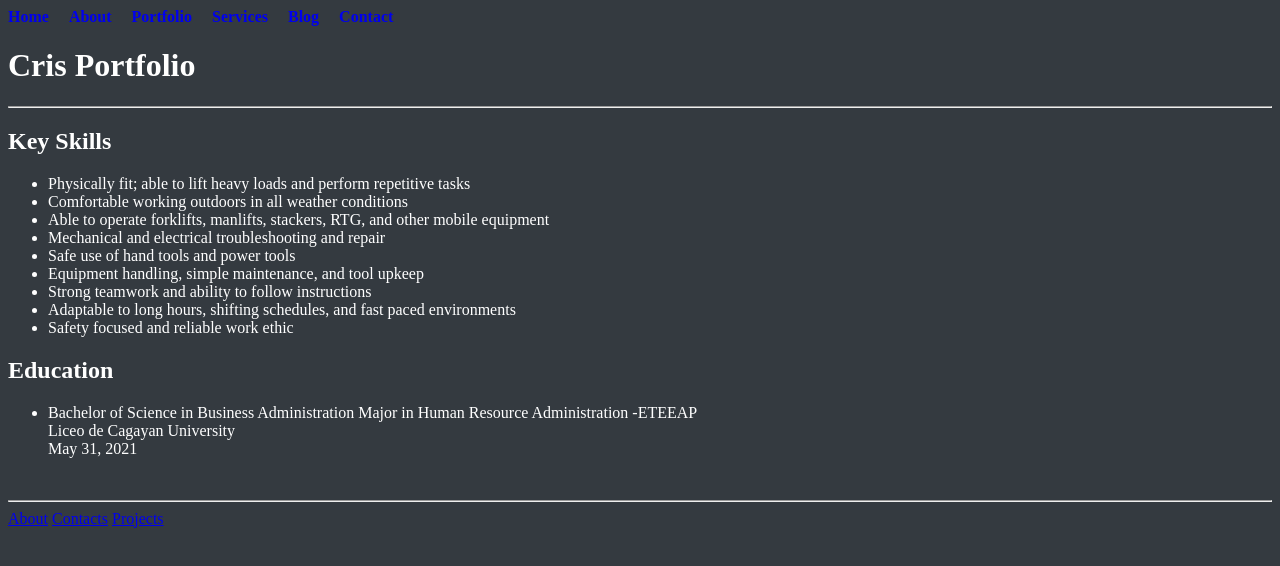
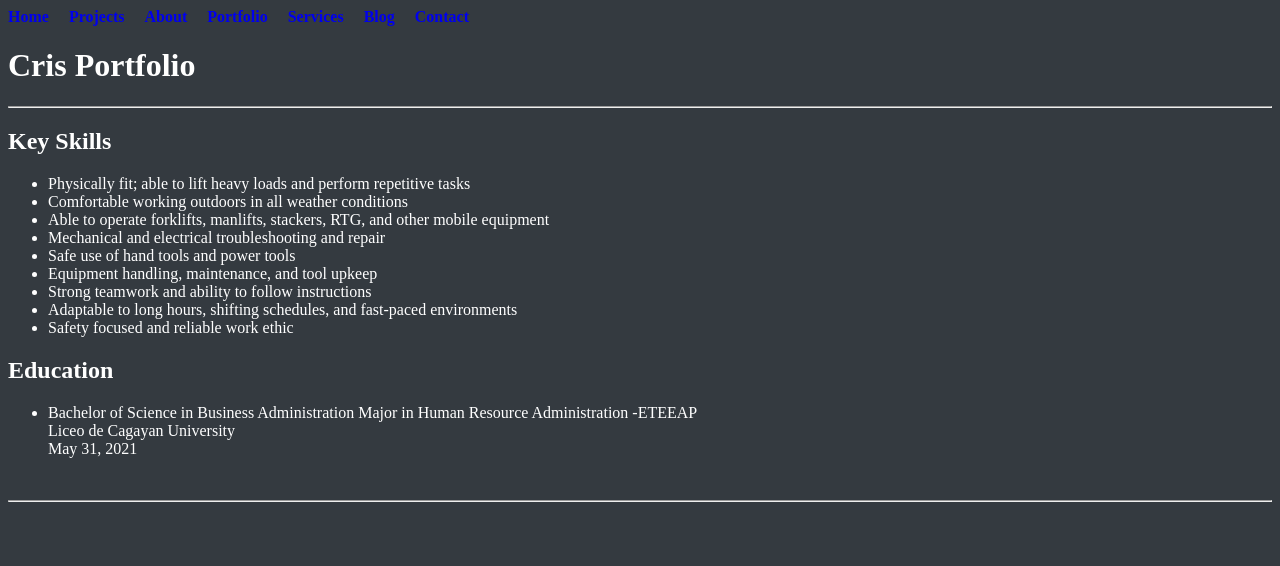
Before and after one commit to CLUrsabia/myPortfolio, a plain HTML site: page index.html in a window 1280 px wide. Drawn offline with Linux system fonts and the light colour scheme.

Commit message:
Add files via upload

```diff
--- a/index.html
+++ b/index.html
@@ -13,6 +13,7 @@
       <nav>
         <ul>
           <li><a href="#home">Home</a></li>
+          <li><a href="public/projects.html" alt="Projects">Projects</a></li>
           <li><a href="#about">About</a></li>
           <li><a href="#portfolio">Portfolio</a></li>
           <li><a href="#services">Services</a></li>
@@ -36,10 +37,10 @@
       </li>
       <li>Mechanical and electrical troubleshooting and repair</li>
       <li>Safe use of hand tools and power tools</li>
-      <li>Equipment handling, simple maintenance, and tool upkeep</li>
+      <li>Equipment handling, maintenance, and tool upkeep</li>
       <li>Strong teamwork and ability to follow instructions</li>
       <li>
-        Adaptable to long hours, shifting schedules, and fast paced environments
+        Adaptable to long hours, shifting schedules, and fast-paced environments
       </li>
       <li>Safety focused and reliable work ethic</li>
     </ul>
@@ -55,9 +56,9 @@
     <br />
 
     <hr />
-    <a href="public/about.html" alt="About me"> About</a>
-    <a href="public/contact.html" alt="Contacts">Contacts</a>
-    <a href="public/projects.html" alt="Projects">Projects</a>
+    <!-- <a href="public/about.html" alt="About me"> About</a> -->
+    <!-- <a href="public/contact.html" alt="Contacts">Contacts</a> -->
+    <!--<a href="public/projects.html" alt="Projects">Projects</a>
   </body>
 </html>
 <!-- TODO 2: Add Your previous projects' HTML into the public folder -->
```
